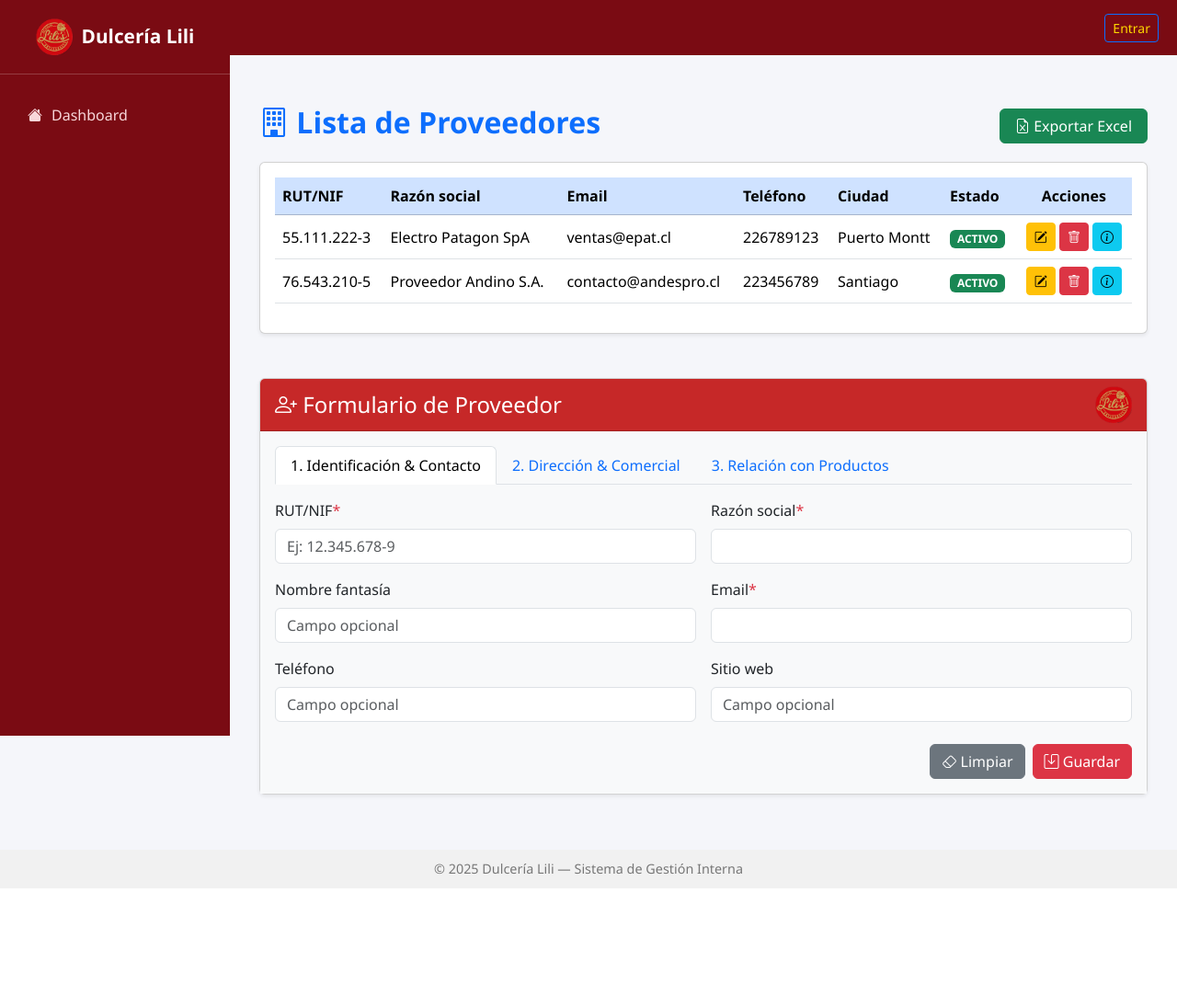
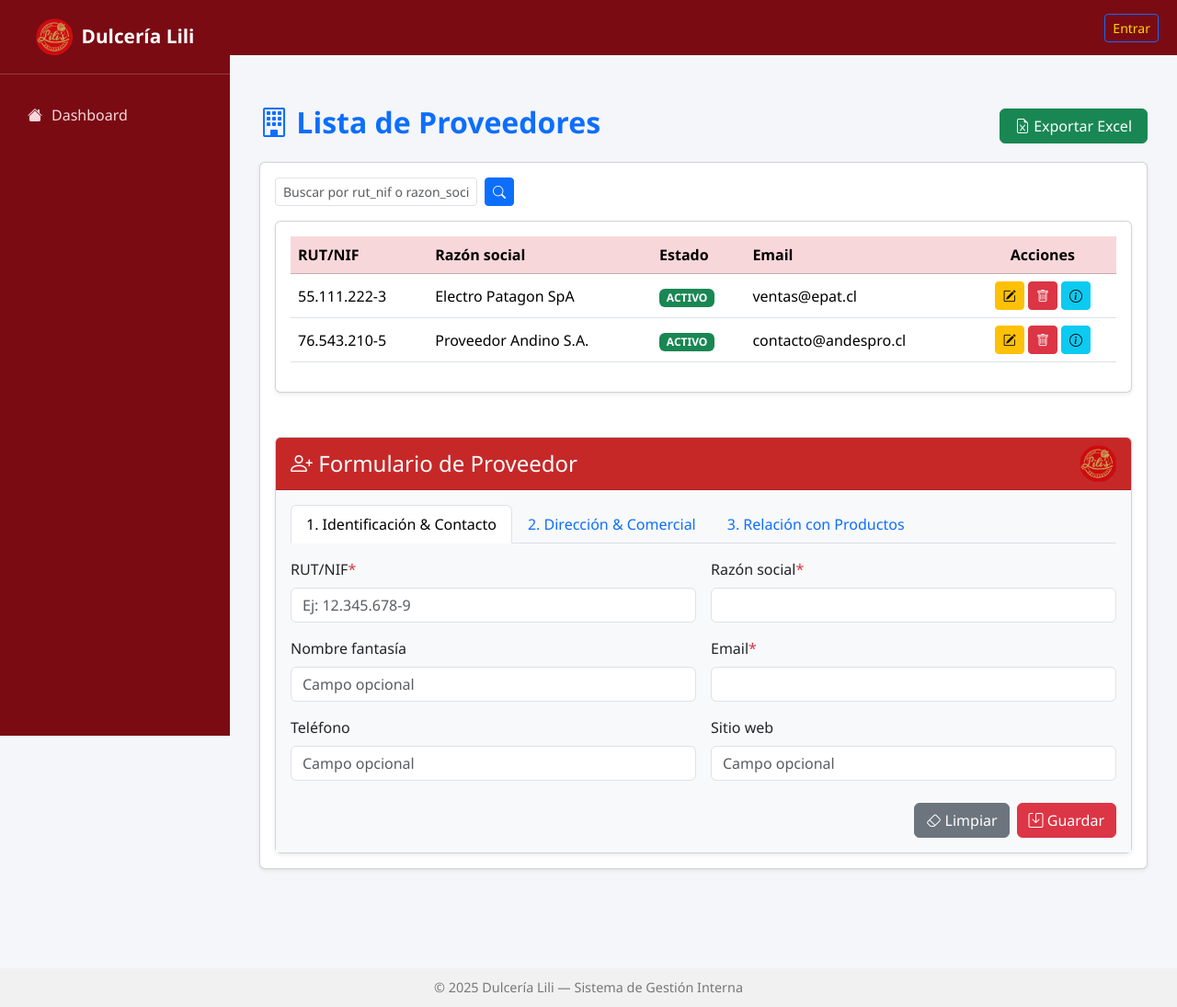
Before and after one commit to yearshon019/Dulceria_lilis-Proyecto_integrado, a Django app: page /proveedores/ in a window 1280 px wide. Shown: the whole page at 92% size. Before the commit the page ends 966 px from the top, so only its background shows below. Run offline with Django 5.2, Linux system fonts and the light colour scheme; data comes from the database, SQL or seed files in the repository; some libraries are stand-ins or nearby versions.

Commit message:
asignando buscador en proveedor

```diff
--- a/Dulceria_lilis/proveedores/templates/proveedores/detalle_proveedor.html
+++ b/Dulceria_lilis/proveedores/templates/proveedores/detalle_proveedor.html
@@ -31,11 +31,6 @@
           <p><strong>País:</strong> {{ object.pais|default:"—" }}</p>
           <p><strong>Condiciones de Pago:</strong> {{ object.condiciones_pago|default:"—" }}</p>
           <p><strong>Moneda:</strong> {{ object.moneda|default:"—" }}</p>
-          <p><strong>Contacto Principal:</strong>
-            {{ object.contacto_principal_nombre|default:"—" }}
-            ({{ object.contacto_principal_email|default:"—" }},
-             {{ object.contacto_principal_telefono|default:"—" }})
-          </p>
           <p>
             <strong>Estado:</strong>
             {% if object.estado == "ACTIVO" %}
--- a/Dulceria_lilis/proveedores/templates/proveedores/lista_proveedor.html
+++ b/Dulceria_lilis/proveedores/templates/proveedores/lista_proveedor.html
@@ -19,20 +19,37 @@
     </div>
   </div>
 
+  <!-- TABLA CON BUSCADOR INTEGRADO -->
+  <div class="card shadow-sm mb-5">
+    <div class="card-body">
+      <div class="d-flex justify-content-between align-items-center mb-3">
+
+
+        <!-- Buscador -->
+        <form method="get" action="{% url 'proveedores:lista' %}" class="d-flex" id ="buscador" style="max-width: 400px;">
+          <input type="text" name="buscar_Rut_Nif" class="form-control form-control-sm me-2"
+                 placeholder="Buscar por rut_nif o razon_social"
+                 value="{{ buscar_Rut_Nif|default_if_none:'' }}"
+                 autocomplete="off">
+          <button type="submit" class="btn btn-sm btn-primary">
+            <i class="bi bi-search"></i>
+          </button>
+        </form>
+      </div>
+
   <!-- TABLA -->
   <div class="card shadow-sm mb-5">
     <div class="card-body">
       {% if proveedores %}
       <div class="table-responsive">
         <table class="table table-hover align-middle">
-          <thead class="table-primary">
+          <thead class="table-danger">
             <tr>
               <th>RUT/NIF</th>
               <th>Razón social</th>
+              <th>Estado</th>
               <th>Email</th>
-              <th>Teléfono</th>
-              <th>Ciudad</th>
-              <th>Estado</th>
+
               <th class="text-center">Acciones</th>
             </tr>
           </thead>
@@ -41,10 +58,6 @@
             <tr>
               <td>{{ p.rut_nif }}</td>
               <td>{{ p.razon_social }}</td>
-              <td>{{ p.email|default:"—" }}</td>
-              <td>{{ p.telefono|default:"—" }}</td>
-              <td>{{ p.ciudad|default:"—" }}</td>
-
               <td>
                 {% if p.estado == 'ACTIVO' %}
                   <span class="badge bg-success">ACTIVO</span>
@@ -54,6 +67,7 @@
                   <span class="badge bg-secondary">{{ p.estado }}</span>
                 {% endif %}
               </td>
+              <td>{{ p.email|default:"—" }}</td>
 
               <td class="text-center">
                 <a href="{% url 'proveedores:editar' p.id %}" class="btn btn-sm btn-warning" title="Editar">
--- a/Dulceria_lilis/proveedores/views.py
+++ b/Dulceria_lilis/proveedores/views.py
@@ -5,7 +5,7 @@ from django.shortcuts import render, redirect, get_object_or_404
 from django.contrib import messages
 from django.utils.decorators import method_decorator
 from django.http import HttpResponse
-
+from django.db.models import Q
 from .models import Proveedor, ProductoProveedor, Producto
 from .forms import ProveedorForm, ProductoProveedorFormSet, ProductoRelacionForm
 from sistema.decorators import permiso_requerido
@@ -22,7 +22,14 @@ class ProveedorListView(ListView):
     ordering = ['razon_social']
 
     def get_queryset(self):
-        qs = super().get_queryset().order_by('razon_social')
+        buscar_Rut_Nif = self.request.GET.get("buscar_Rut_Nif")
+        if buscar_Rut_Nif is None:
+            buscar_Rut_Nif = self.request.session.get('f_buscar_Rut_Nif', '')
+        else:
+            self.request.session["f_buscar_Rut_Nif"] = buscar_Rut_Nif
+        qs = Proveedor.objects.all().order_by('rut_nif', 'razon_social')
+        if buscar_Rut_Nif:
+            qs = qs.filter(Q(rut_nif__icontains=buscar_Rut_Nif) | Q(razon_social__icontains=buscar_Rut_Nif))
         return qs
 
     def get(self, request, *args, **kwargs):
@@ -61,6 +68,9 @@ class ProveedorListView(ListView):
 
         # 🔹 Enviar listado de productos para el select
         ctx["productos"] = Producto.objects.all().order_by("nombre")
+
+        # 🔹 Enviar filtros para mantenerlos al recargar
+        ctx["buscar_Rut_Nif"] = self.request.session.get('f_buscar_Rut_Nif', '')
 
         # 🔹 Enviar formset vacío para usar en el HTML
         ctx["pp_formset"] = ProductoProveedorFormSet()
```
